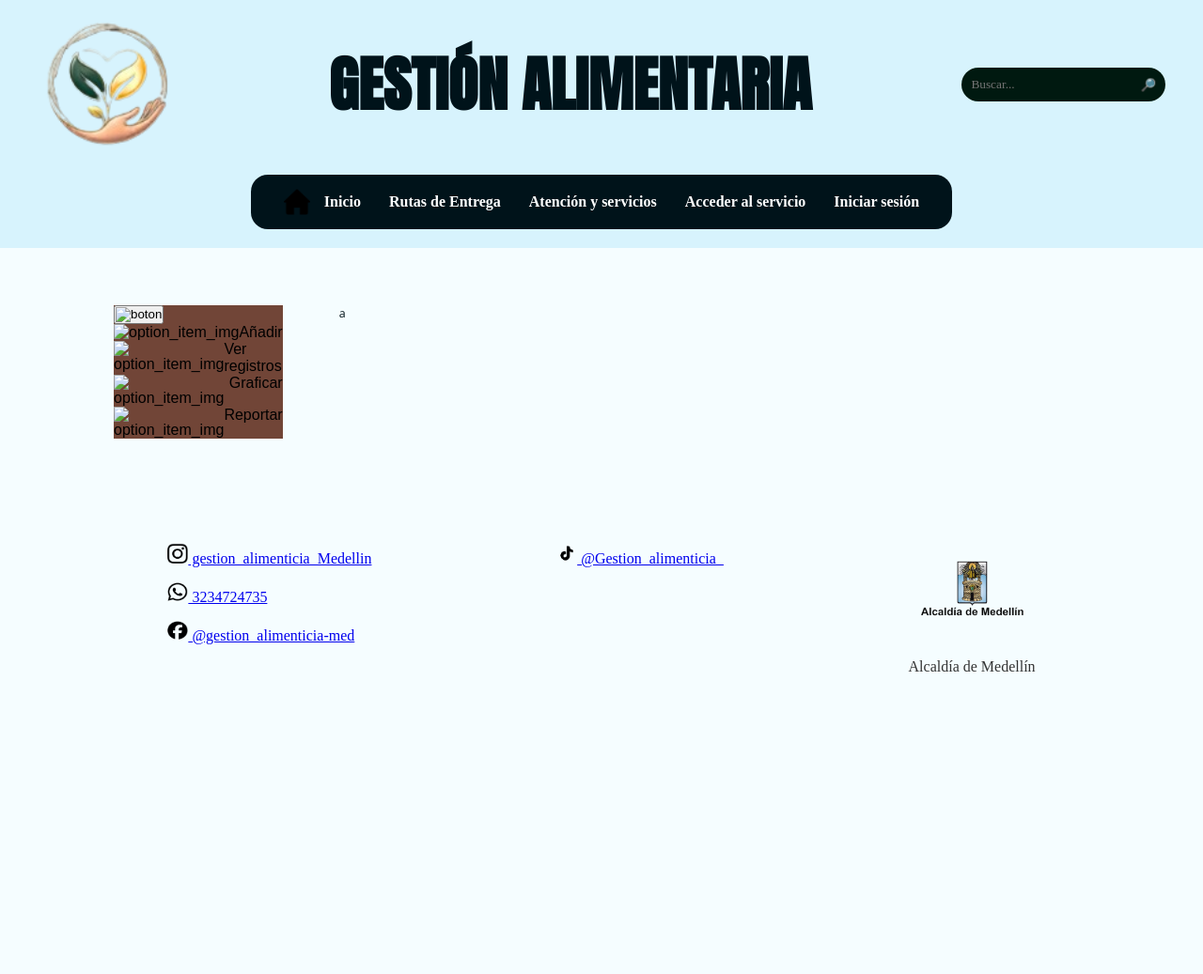
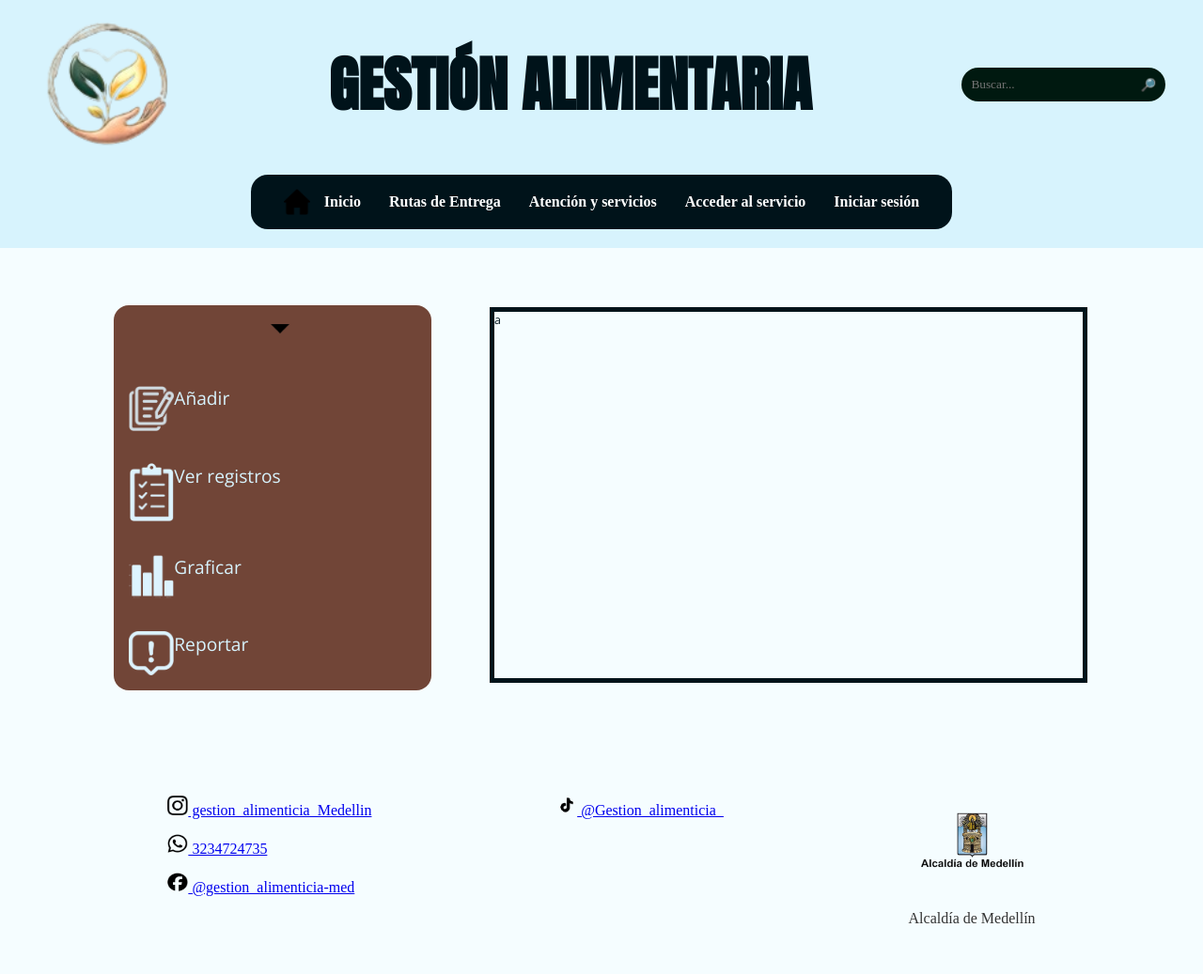
Before and after one commit to emanoob/Gestion-del-pae, a PHP site: page /html/app/app.php in a window 1280 px wide. Shown: the whole page at 94% size. Before the commit the page ends 715 px from the top, so only its background shows below. Run offline with PHP 8.4, Linux system fonts and the light colour scheme; some web fonts are replaced.

Commit message:
Diseño de la app

```diff
--- a/css/estilo.css
+++ b/css/estilo.css
@@ -1119,22 +1119,55 @@ APP PRINCIPAL
 .app-pr{
     display: flex;
     flex-direction: row;
-    min-width: 50%;
 }
 
 .options-app{
     background-color: #714537;
+    border-radius: 1rem;
+    display: flex;
+    flex-direction: column;
+    justify-content: space-between;
+    gap:2.1rem;
+    padding-bottom: 1rem;
+    padding-left: 1rem;
+}
+
+.hb-app img{
+    max-width: 15%;
+}
+
+.hb-app{
+    background-color: transparent;
+    border: transparent;
+
 }
 
 .option-app-item{
     list-style: none;
     display: flex;
-
+    background-color: transparent;
+    border: transparent;
 }
 
+.option-app-item p{
+    align-content: center;
+    color: var(--secundario);
+    font-size: 1.2rem;
+}
+.option-app-item img{
+    width: 15%;
+}
 .app-forms{
+    align-content: space-between;
     width: 100%;
-    min-height: 10hv;
+    margin: 2px;
+    border-width: 5px;
     border-color: #00131a;
-    border-width: 4px;
+    border-style:solid;
+    display: flex;
+    flex-direction: column;
+    background-color: transparent;
+    min-height: 50vh;
+    overflow-y: scroll ;
+    max-height: 50vh;
 }
--- a/html/app/app.php
+++ b/html/app/app.php
@@ -58,23 +58,23 @@
 </header>
     <main class="app-pr">
         <section class="options-app">
-            <button><img alt="boton" src=""></button>
-            <ul class="option-app-item">
-                <img alt="option_item_img" src="">
-                <li>Añadir</li>
-            </ul>
-            <ul class="option-app-item">
-                <img alt="option_item_img" src="">
-                <li>Ver registros</li>
-            </ul>
-            <ul class="option-app-item">
-                <img alt="option_item_img" src="">
-                <li>Graficar</li>
-            </ul>
-            <ul class="option-app-item">
-                <img alt="option_item_img" src="">
-                <li>Reportar</li>
-            </ul>
+            <button class="hb-app"><img alt="boton-pleg-app" src="../../img/App/mh.png"></button>
+            <button class="option-app-item">
+                <img alt="option_item_img" src="../../img/App/1.png">
+                <p>Añadir</p>
+            </button>
+            <button class="option-app-item">
+                <img alt="option_item_img" src="../../img/App/2.png">
+                <p>Ver registros</p>
+            </button>
+            <button class="option-app-item">
+                <img alt="option_item_img" src="../../img/App/3.png">
+                <p>Graficar</p>
+            </button>
+            <button class="option-app-item">
+                <img alt="option_item_img" src="../../img/App/4.png">
+                <p>Reportar</p>
+            </button>
         </section>
         <section class="app-forms">
             <p>a</p>
```
Also changed, not shown: img/App/1.png (added), img/App/2.png (added), img/App/3.png (added), img/App/4.png (added), img/App/mh.png (added).
